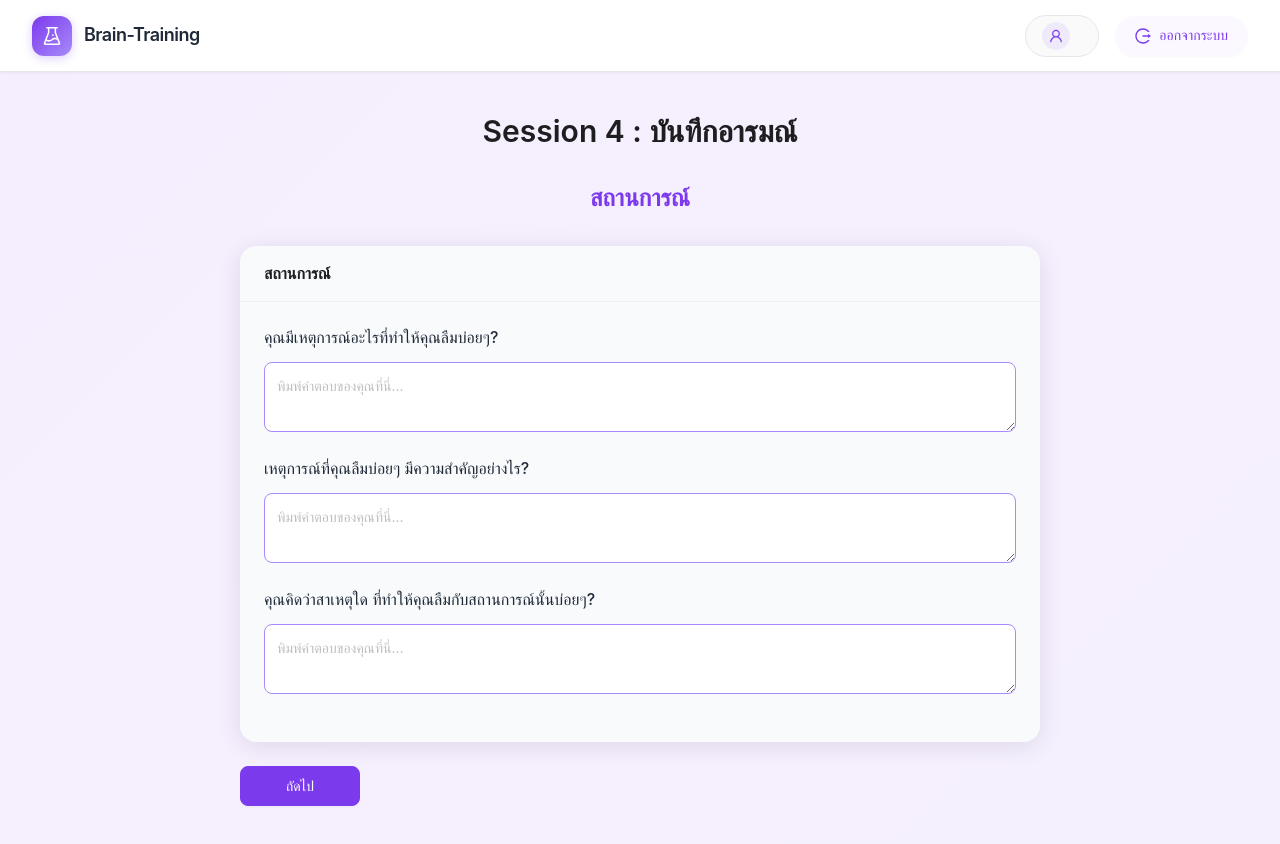
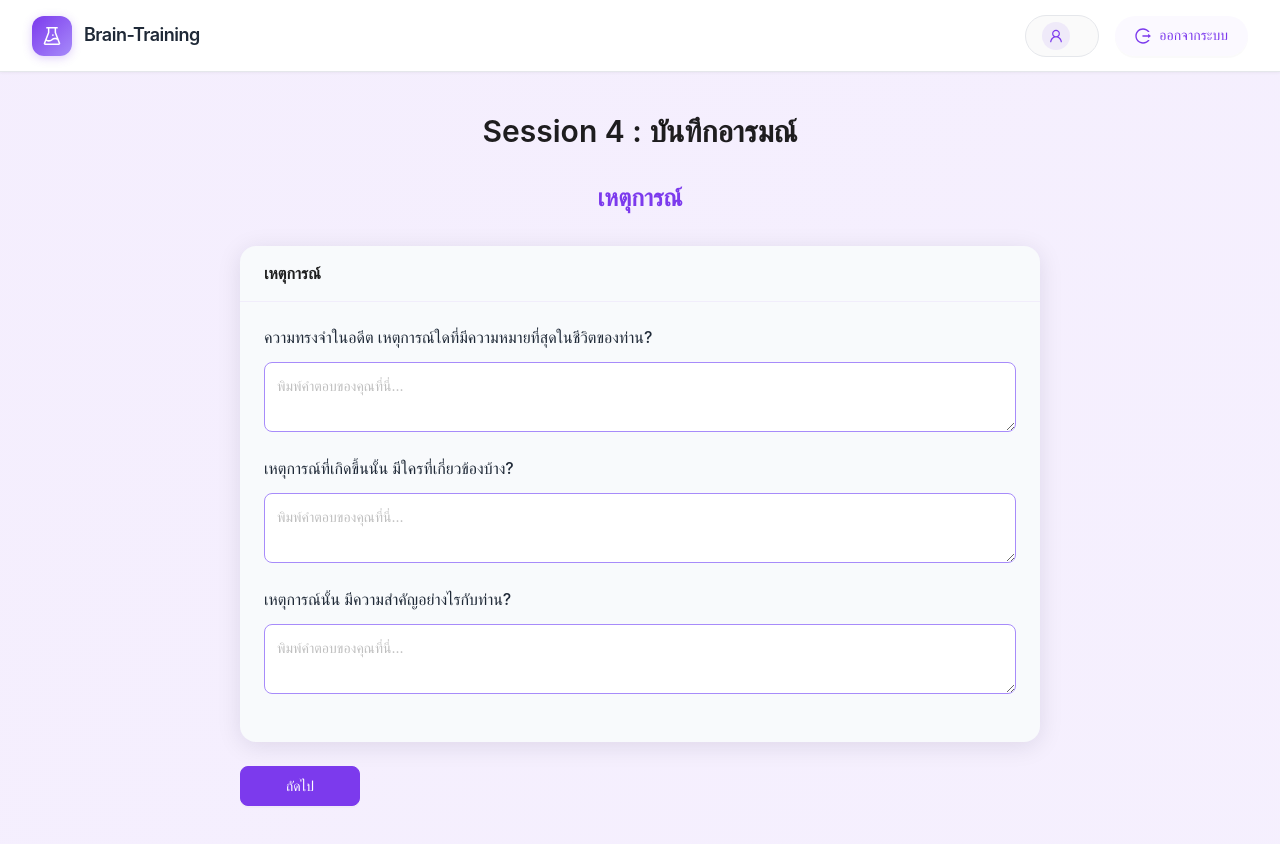
Before and after one commit to Jareansuk14/Brain-Training-Client, a React (Vite) app: page /activity-4 in a window 1280 px wide. Shown: the top 844 px of the page. Built offline with nearby package versions, Linux system fonts and the light colour scheme; sample sign-in values are in the browser's storage.

Commit message:
first commit

```diff
--- a/src/pages/ActivityFour.jsx
+++ b/src/pages/ActivityFour.jsx
@@ -233,6 +233,12 @@ const EmotionsGrid = styled.div`
   padding: 16px;
 `;
 
+const CardTitle = styled.div`
+  white-space: normal;
+  word-break: break-word;
+  max-width: 100%;
+  display: block;
+`;
 const StyledSteps = styled(Steps)`
   display: flex;
   justify-content: center;
@@ -316,36 +322,36 @@ const StyledSteps = styled(Steps)`
 // Steps Configuration
 const STEPS = [
   {
-    title: "สถานการณ์",
+    title: "เหตุการณ์",
     questions: [
       {
         id: "forgetful_events",
-        text: "คุณมีเหตุการณ์อะไรที่ทำให้คุณลืมบ่อยๆ?",
+        text: "ความทรงจำในอดีต เหตุการณ์ใดที่มีความหมายที่สุดในชีวิตของท่าน?",
       },
       {
         id: "event_importance",
-        text: "เหตุการณ์ที่คุณลืมบ่อยๆ มีความสำคัญอย่างไร?",
+        text: "เหตุการณ์ที่เกิดขึ้นนั้น มีใครที่เกี่ยวข้องบ้าง?",
       },
       {
         id: "forgetful_reasons",
-        text: "คุณคิดว่าสาเหตุใด ที่ทำให้คุณลืมกับสถานการณ์นั้นบ่อยๆ?",
+        text: "เหตุการณ์นั้น มีความสำคัญอย่างไรกับท่าน?",
       },
     ],
   },
   {
-    title: "การรับรู้ทางร่างกาย",
+    title: "การรับรู้ทางด้านร่างกาย ขณะท่านมี “ความทรงจำ” ที่ไม่ดี",
     questions: [
       {
         id: "body_symptoms",
-        text: "คุณรู้สึกมีอาการทางร่างกายอย่างไรบ้างตอนที่จำไม่ได้?",
+        text: "ท่านได้สังเกตการเปลี่ยนแปลงทางร่างกายของท่านหรือไม่อย่างไร?",
       },
       {
         id: "breathing_changes",
-        text: "คุณสังเกตุเห็นการเปลียนแปลงในการหายใจของคุณไหม?",
+        text: "ท่านได้สังเกตการเปลี่ยนแปลงทางอารมณ์ของท่านหรือไม่อย่างไร?",
       },
       {
         id: "body_tension",
-        text: "มีความรู้สึกตึงเครียดตรงส่วนไหนของร่างกายบ้าง?",
+        text: "ท่านได้สังเกตการเปลี่ยนแปลงบุคลิกภาพของท่านหรือไม่อย่างไร?",
       },
     ],
   },
@@ -585,7 +591,16 @@ export default function ActivityFour() {
 
       case 2:
         return (
-          <StyledCard title="เลือกอารมณ์ที่คุณรู้สึก">
+          // Change this
+          <StyledCard
+            title={
+              <CardTitle>
+                กรุณาเลือกอารมณ์ที่เกิดขึ้น
+                ขณะที่ท่านมีการเปลี่ยนแปลงเกี่ยวกับความทรงจำ (เลือกได้มากกว่า 1
+                อารมณ์)
+              </CardTitle>
+            }
+          >
             <EmotionsGrid>
               {Object.entries(EMOTIONS).map(([emotion, config]) => (
                 <EmotionButton
@@ -683,9 +698,7 @@ export default function ActivityFour() {
               </div>
 
               <StyledCollapse
-                items={[...allEntries]
-                  .reverse()
-                  .map((entry, index) => ({
+                items={[...allEntries].reverse().map((entry, index) => ({
                   key: index,
                   label: (
                     <div
@@ -721,7 +734,7 @@ export default function ActivityFour() {
                     >
                       {/* สถานการณ์ */}
                       <div className="section" style={{ marginBottom: "24px" }}>
-                        <Title level={5}>สถานการณ์</Title>
+                        <Title level={5}>เหตุการณ์</Title>
                         <div
                           className="qa-pair"
                           style={{ marginBottom: "16px" }}
@@ -734,7 +747,8 @@ export default function ActivityFour() {
                               fontSize: "16px",
                             }}
                           >
-                            คุณมีเหตุการณ์อะไรที่ทำให้คุณลืมบ่อยๆ?
+                            ความทรงจำในอดีต
+                            เหตุการณ์ใดที่มีความหมายที่สุดในชีวิตของท่าน?
                           </Text>
                           <Text style={{ paddingLeft: "16px" }}>
                             {entry.situation.forgetfulEvents}
@@ -752,7 +766,7 @@ export default function ActivityFour() {
                               fontSize: "16px",
                             }}
                           >
-                            เหตุการณ์ที่คุณลืมบ่อยๆ มีความสำคัญอย่างไร?
+                            เหตุการณ์ที่เกิดขึ้นนั้น มีใครที่เกี่ยวข้องบ้าง?
                           </Text>
                           <Text style={{ paddingLeft: "16px" }}>
                             {entry.situation.eventImportance}
@@ -770,8 +784,7 @@ export default function ActivityFour() {
                               fontSize: "16px",
                             }}
                           >
-                            คุณคิดว่าสาเหตุใด
-                            ที่ทำให้คุณลืมกับสถานการณ์นั้นบ่อยๆ?
+                            เหตุการณ์นั้น มีความสำคัญอย่างไรกับท่าน”?
                           </Text>
                           <Text style={{ paddingLeft: "16px" }}>
                             {entry.situation.forgetfulReasons}
@@ -779,9 +792,11 @@ export default function ActivityFour() {
                         </div>
                       </div>
 
-                      {/* การรับรู้ทางร่างกาย */}
+                      {/* การรับรู้ทางด้านร่างกาย ขณะท่านมี “ความทรงจำ” ที่ไม่ดี */}
                       <div className="section" style={{ marginBottom: "24px" }}>
-                        <Title level={5}>การรับรู้ทางร่างกาย</Title>
+                        <Title level={5}>
+                          การรับรู้ทางด้านร่างกาย ขณะท่านมี “ความทรงจำ” ที่ไม่ดี
+                        </Title>
                         <div
                           className="qa-pair"
                           style={{ marginBottom: "16px" }}
@@ -794,7 +809,7 @@ export default function ActivityFour() {
                               fontSize: "16px",
                             }}
                           >
-                            คุณรู้สึกมีอาการทางร่างกายอย่างไรบ้างตอนที่จำไม่ได้?
+                            ท่านได้สังเกตการเปลี่ยนแปลงทางร่างกายของท่านหรือไม่อย่างไร?
                           </Text>
                           <Text style={{ paddingLeft: "16px" }}>
                             {entry.physicalAwareness.bodySymptoms}
@@ -812,7 +827,7 @@ export default function ActivityFour() {
                               fontSize: "16px",
                             }}
                           >
-                            คุณสังเกตุเห็นการเปลียนแปลงในการหายใจของคุณไหม?
+                            ท่านได้สังเกตการเปลี่ยนแปลงทางอารมณ์ของท่านหรือไม่อย่างไร?
                           </Text>
                           <Text style={{ paddingLeft: "16px" }}>
                             {entry.physicalAwareness.breathingChanges}
@@ -830,7 +845,7 @@ export default function ActivityFour() {
                               fontSize: "16px",
                             }}
                           >
-                            มีความรู้สึกตึงเครียดตรงส่วนไหนของร่างกายบ้าง?
+                            ท่านได้สังเกตการเปลี่ยนแปลงบุคลิกภาพของท่านหรือไม่อย่างไร?
                           </Text>
                           <Text style={{ paddingLeft: "16px" }}>
                             {entry.physicalAwareness.bodyTension}
@@ -906,7 +921,10 @@ export default function ActivityFour() {
               />
 
               <div style={{ textAlign: "center", marginTop: "24px" }}>
-                <ActionButton className="primary" onClick={() => navigate("/activity-9")}>
+                <ActionButton
+                  className="primary"
+                  onClick={() => navigate("/activity-9")}
+                >
                   จบกิจกรรม
                 </ActionButton>
               </div>
@@ -922,7 +940,7 @@ export default function ActivityFour() {
     <PageContainer>
       <ContentContainer>
         <Title level={2} style={{ textAlign: "center", marginBottom: 32 }}>
-        Session 4 : บันทึกอารมณ์
+          Session 4 : บันทึกอารมณ์
         </Title>
 
         <StyledSteps
```
